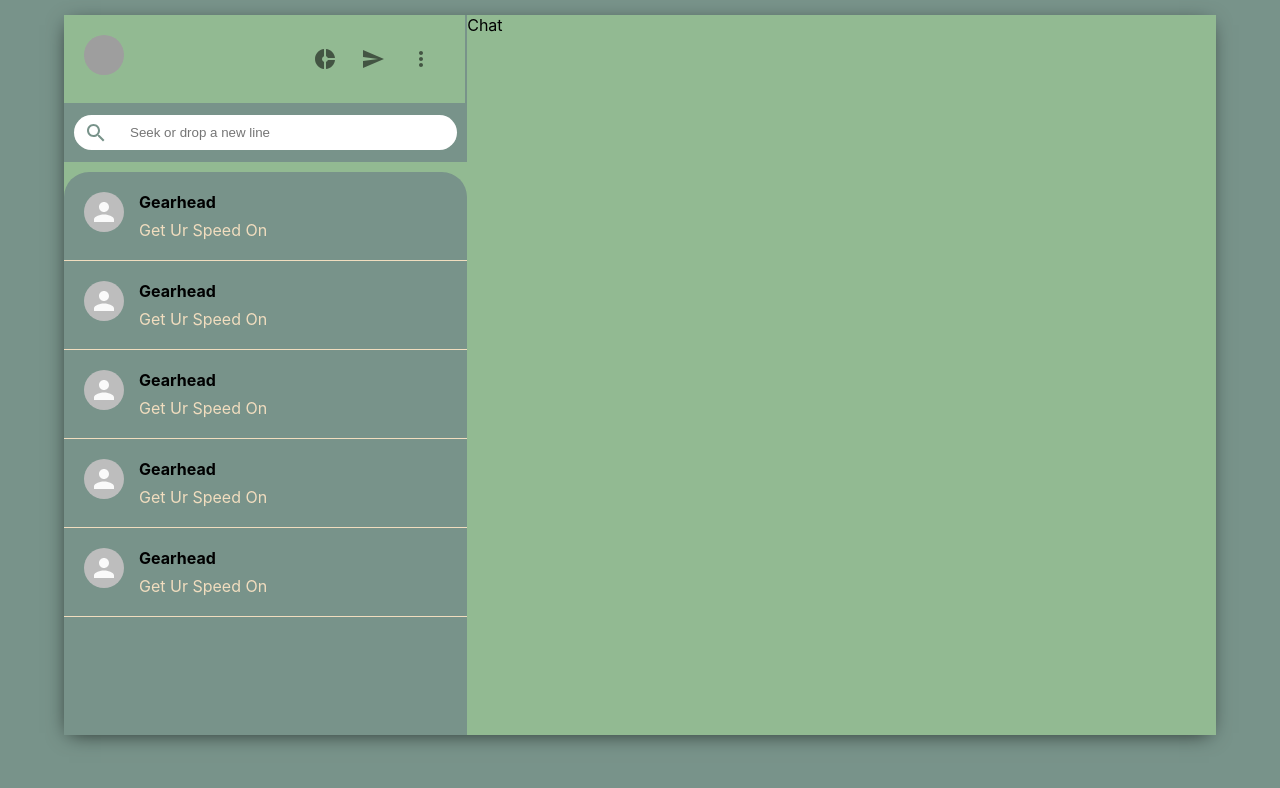
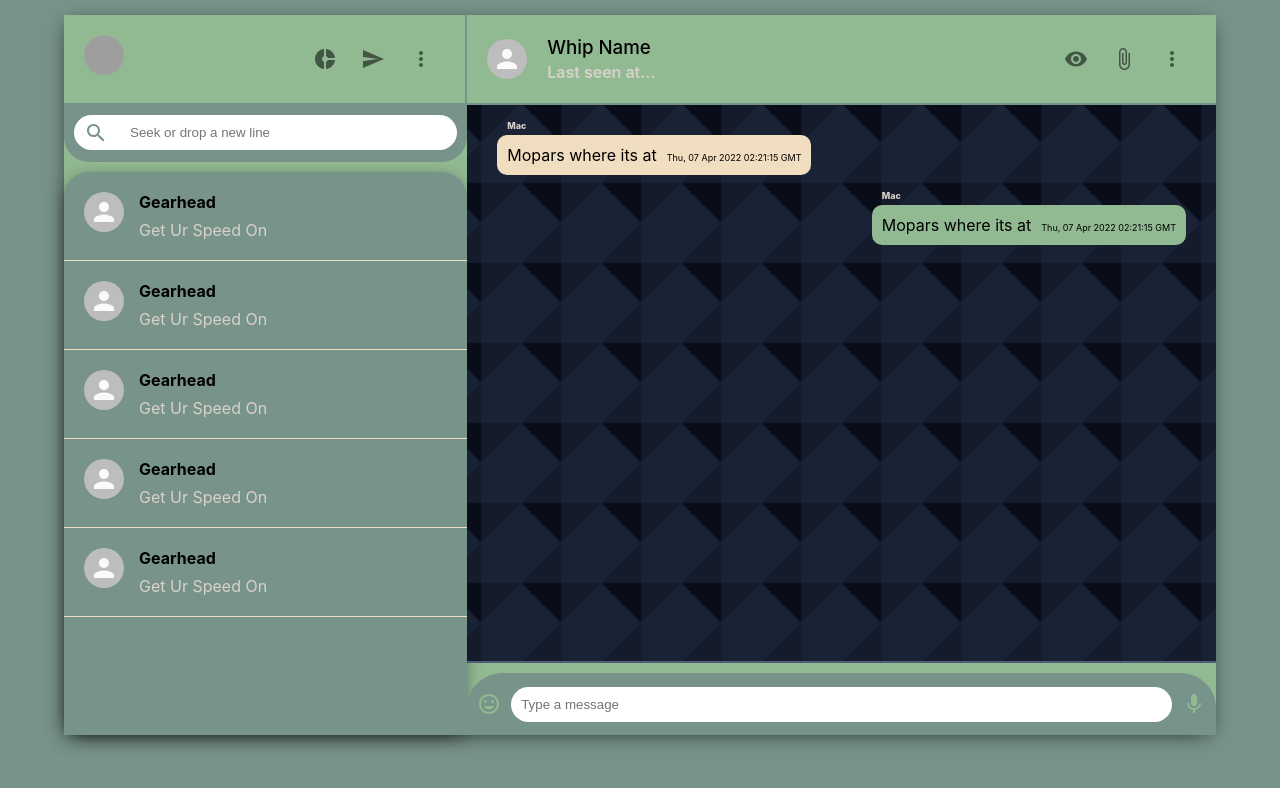
Before and after one commit to Blueprint-Avenue/GearShift, a React (Create React App) app: page / in a window 1280 px wide. Shown: the top 788 px of the page. Built offline with nearby package versions, Linux system fonts and the light colour scheme; grey boxes are pictures that could not be loaded.

Commit message:
Finished the UI

```diff
--- a/src/App.js
+++ b/src/App.js
@@ -1,5 +1,5 @@
 import "./App.css";
-import Chat from "./components/Chat";
+import Line from "./components/Line";
 import Sidebar from "./components/Sidebar";
 
 function App() {
@@ -8,9 +8,8 @@ function App() {
 			<div className="app_body">
 				{/* Sidebar */}
 				<Sidebar />
-
 				{/* ChatLine */}
-				<Chat />
+				<Line />
 			</div>
 		</div>
 	);
--- a/src/Chat.css
+++ /dev/null
@@ -1,5 +0,0 @@
-.chat {
-	display: flex;
-	flex-direction: column;
-	flex: 0.65;
-}
--- /dev/null
+++ b/src/Line.css
@@ -0,0 +1,113 @@
+.line {
+	display: flex;
+	flex-direction: column;
+	flex: 0.65;
+}
+.line_header {
+	padding: 20px;
+	display: flex;
+	align-items: center;
+	border-bottom: 2px solid #78938a;
+}
+
+.line_headerInfo {
+	flex: 1;
+	padding-left: 20px;
+}
+
+.header_title {
+	margin-bottom: 3px;
+	font-weight: 500;
+}
+
+.header_content {
+	color: #d8d2cb;
+	font-weight: 600;
+}
+
+.line_body {
+	flex: 1;
+	background-color: #525e75;
+	opacity: 1;
+	background-color: #525e75;
+	opacity: 1;
+	background: linear-gradient(135deg, #525e7555 25%, transparent 25%) -40px 0/
+			80px 80px,
+		linear-gradient(225deg, #525e75 25%, transparent 25%) -40px 0/ 80px 80px,
+		linear-gradient(315deg, #525e7555 25%, transparent 25%) 0px 0/ 80px 80px,
+		linear-gradient(45deg, #525e75 25%, #525e75 25%) 0px 0/ 80px 80px;
+	background-color: #525e75;
+	background-blend-mode: multiply;
+	background-repeat: repeat;
+	background-position: center;
+	padding: 30px;
+	overflow: scroll;
+	background-repeat: repeat;
+	overflow: scroll;
+	/* border-top-left-radius: 25px; */
+	/* margin-left: 3px; */
+	border-bottom: 2px solid #525e75;
+}
+
+.line_name {
+	color: #d8d2cb;
+	position: absolute;
+	top: -15px;
+	font-weight: 800;
+	font-size: xx-small;
+}
+
+.line_timestamp {
+	margin-left: 10px;
+	font-size: xx-small;
+	color: #000;
+}
+
+.line_text {
+	color: #000;
+	position: relative;
+	font-size: 16px;
+	padding: 10px;
+	width: fit-content;
+	border-radius: 10px;
+	background-color: #f1ddbf;
+	margin-bottom: 30px;
+}
+
+.line_receiver {
+	margin-left: auto;
+	background-color: #92ba92;
+}
+
+.line_footer {
+	display: flex;
+	justify-content: space-between;
+	align-items: center;
+	height: 62px;
+	margin-top: 10px;
+	background-color: #78938a;
+	border-top-right-radius: 35px;
+	border-top-left-radius: 35px;
+}
+
+.line_footer > form {
+	flex: 1;
+	display: flex;
+}
+
+.line_footer > form > input {
+	flex: 1;
+	border-radius: 30px;
+	padding: 10px;
+	border: none;
+	outline-width: 0;
+}
+
+.footer_btn {
+	display: none;
+}
+
+.line_footer > .MuiSvgIcon-root {
+	padding: 10px;
+	color: #92ba92;
+}
--- a/src/Sidebar.css
+++ b/src/Sidebar.css
@@ -29,6 +29,8 @@
 	background-color: #78938a;
 	height: 39px;
 	padding: 10px;
+	border-bottom-left-radius: 25px;
+	border-bottom-right-radius: 25px;
 }
 
 .sidebar_searchContainer {
@@ -58,4 +60,5 @@
 	margin-top: 10px;
 	border-top-right-radius: 25px;
 	border-top-left-radius: 25px;
+	box-shadow: -1px 4px 20px -6px rgba(0, 0, 0, 0.75);
 }
--- a/src/SidebarChat.css
+++ b/src/SidebarLine.css
@@ -19,5 +19,5 @@
 }
 
 .sidebarLine_content {
-	color: #f1ddbf;
+	color: #d8d2cb;
 }
--- a/src/components/Chat.js
+++ /dev/null
@@ -1,8 +0,0 @@
-import React from "react";
-import "../Chat.css";
-
-function Chat() {
-	return <div className="chat">Chat</div>;
-}
-
-export default Chat;
--- /dev/null
+++ b/src/components/Line.js
@@ -0,0 +1,57 @@
+import { Avatar, IconButton } from "@material-ui/core";
+import React from "react";
+import "../Line.css";
+import RemoveRedEyeIcon from "@material-ui/icons/RemoveRedEye";
+import MoreVertIcon from "@material-ui/icons/MoreVert";
+import AttachFileIcon from "@material-ui/icons/AttachFile";
+import MicIcon from "@material-ui/icons/Mic";
+import InsertEmoticonIcon from "@material-ui/icons/InsertEmoticon";
+
+function Line() {
+	return (
+		<div className="line">
+			<div className="line_header">
+				<Avatar />
+				<div className="line_headerInfo">
+					<h3 className="header_title">Whip Name</h3>
+					<p className="header_content">Last seen at...</p>
+				</div>
+				<div className="line_headerRight">
+					<IconButton>
+						<RemoveRedEyeIcon />
+					</IconButton>
+					<IconButton>
+						<AttachFileIcon />
+					</IconButton>
+					<IconButton>
+						<MoreVertIcon />
+					</IconButton>
+				</div>
+			</div>
+			<div className="line_body">
+				<p className="line_text">
+					<span className="line_name">Mac</span>
+					Mopars where its at
+					<span className="line_timestamp">{new Date().toUTCString()}</span>
+				</p>
+				<p className="line_text line_receiver">
+					<span className="line_name">Mac</span>
+					Mopars where its at
+					<span className="line_timestamp">{new Date().toUTCString()}</span>
+				</p>
+			</div>
+			<div className="line_footer">
+				<InsertEmoticonIcon />
+				<form>
+					<input placeholder="Type a message" type="text" />
+					<button className="footer_btn" type="submit">
+						Send A Dime
+					</button>
+				</form>
+				<MicIcon />
+			</div>
+		</div>
+	);
+}
+
+export default Line;
--- a/src/components/Sidebar.js
+++ b/src/components/Sidebar.js
@@ -5,7 +5,7 @@ import MoreVertIcon from "@material-ui/icons/MoreVert";
 import DonutSmallIcon from "@material-ui/icons/DonutSmall";
 import { IconButton, Avatar } from "@material-ui/core";
 import { SearchOutlined } from "@material-ui/icons";
-import SidebarChat from "./SidebarChat";
+import SidebarLine from "./SidebarLine";
 
 function Sidebar() {
 	return (
@@ -36,11 +36,11 @@ function Sidebar() {
 			</div>
 			{/* Chats */}
 			<div className="sidebar_lines">
-				<SidebarChat />
-				<SidebarChat />
-				<SidebarChat />
-				<SidebarChat />
-				<SidebarChat />
+				<SidebarLine />
+				<SidebarLine />
+				<SidebarLine />
+				<SidebarLine />
+				<SidebarLine />
 			</div>
 		</div>
 	);
--- a/src/components/SidebarChat.js
+++ b/src/components/SidebarLine.js
@@ -1,6 +1,6 @@
 import { Avatar } from "@material-ui/core";
 import React from "react";
-import "../SidebarChat.css";
+import "../SidebarLine.css";
 
 function SidebarChat() {
 	return (
```
